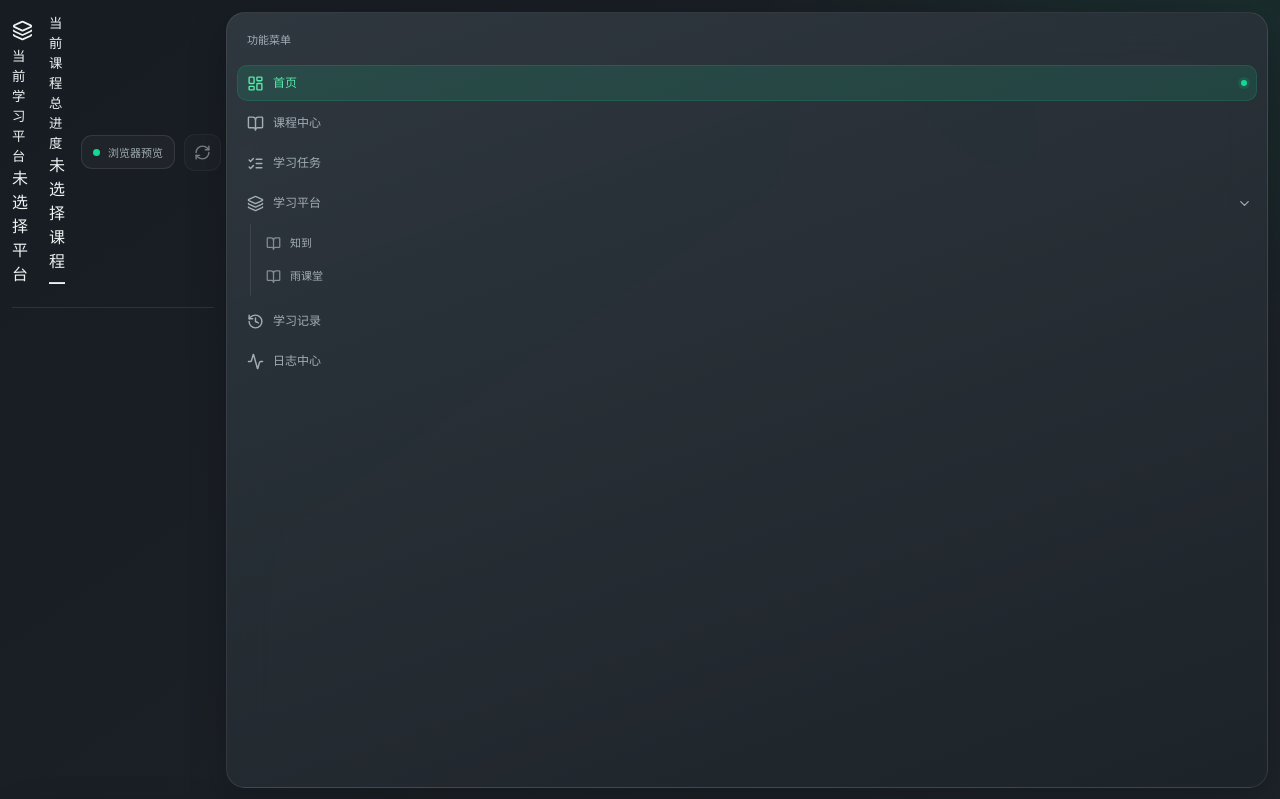
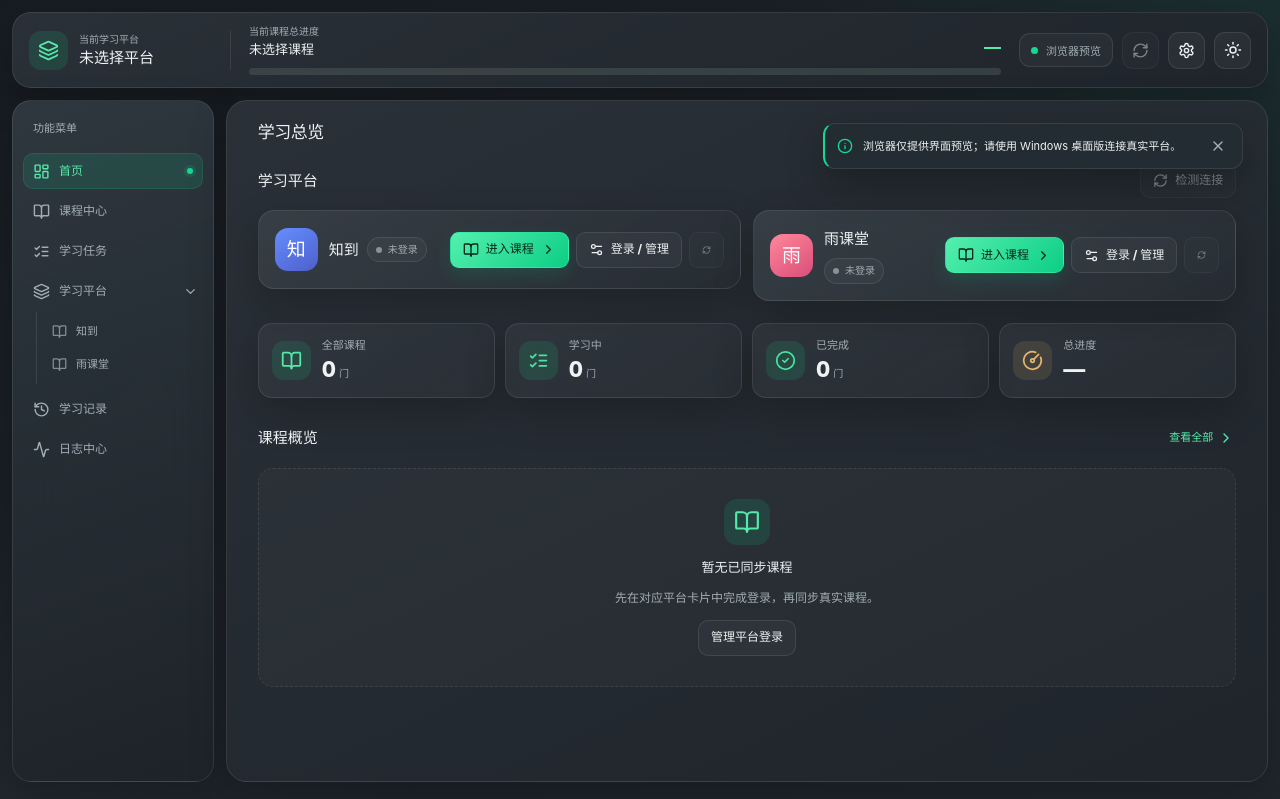
Before and after one commit to 07xh/StudyFlow, a React (Vite) app in the folder frontend/: page / in a window 1280 px wide. Shown: the top 799 px of the page. Built offline with nearby package versions, Linux system fonts and the light colour scheme.

Commit message:
ui: align sidebar below LightC-style shared course status row and style collapsible panels

```diff
--- a/frontend/src/ui/foundation.css
+++ b/frontend/src/ui/foundation.css
@@ -1638,3 +1638,218 @@
 }
 
 .sf-shell .sf-course-workspace>section{margin:0}
+
+
+/* LightC three-region layout: full-width status row above permanent left rail. */
+.app.sf-shell{
+  grid-template-rows:auto minmax(0,1fr);
+  align-items:start;
+}
+.sf-shell .sf-workspace-header{
+  grid-column:1 / -1;
+  grid-row:1;
+  display:grid;
+  grid-template-columns:clamp(172px,16vw,202px) minmax(0,1fr) auto;
+  align-items:center;
+  gap:18px;
+  min-width:0;
+  margin:0;
+  padding:12px 16px;
+  border:1px solid var(--line);
+  border-radius:19px;
+  background:linear-gradient(155deg,rgba(43,50,57,.94),rgba(31,37,43,.96));
+  box-shadow:var(--soft-shadow);
+  backdrop-filter:blur(22px);
+  -webkit-backdrop-filter:blur(22px);
+}
+.sf-shell:not(.dark) .sf-workspace-header{
+  background:linear-gradient(155deg,rgba(255,255,255,.98),rgba(245,249,246,.97));
+}
+.sf-shell .sf-workspace-platform{
+  display:flex;
+  align-items:center;
+  min-width:0;
+  gap:11px;
+  padding-right:14px;
+  border-right:1px solid var(--line);
+}
+.sf-shell .sf-workspace-platform-icon{
+  display:grid;
+  place-items:center;
+  flex:none;
+  width:39px;
+  height:39px;
+  color:var(--accent-text);
+  background:var(--soft-accent);
+  border-radius:12px;
+}
+.sf-shell .sf-workspace-platform-copy,.sf-shell .sf-workspace-progress-course{
+  display:grid;
+  min-width:0;
+  gap:4px;
+}
+.sf-shell .sf-workspace-platform small,
+.sf-shell .sf-workspace-progress-course small{
+  color:var(--muted);
+  font-size:10px;
+  line-height:1.2;
+}
+.sf-shell .sf-workspace-platform strong{
+  color:var(--text);
+  font-size:15px;
+  line-height:1.25;
+  overflow:hidden;
+  text-overflow:ellipsis;
+  white-space:nowrap;
+}
+.sf-shell .sf-workspace-progress{min-width:0}
+.sf-shell .sf-workspace-progress-head{
+  display:flex;
+  justify-content:space-between;
+  align-items:end;
+  gap:14px;
+  min-width:0;
+}
+.sf-shell .sf-workspace-progress-course strong{
+  color:var(--text);
+  font-size:13px;
+  line-height:1.25;
+  overflow:hidden;
+  text-overflow:ellipsis;
+  white-space:nowrap;
+}
+.sf-shell .sf-workspace-progress-value{
+  flex:none;
+  color:var(--accent-text);
+  font-size:17px;
+  font-weight:750;
+  font-variant-numeric:tabular-nums;
+}
+.sf-shell .sf-workspace-progress-track{
+  height:7px;
+  margin-top:11px;
+  overflow:hidden;
+  border-radius:999px;
+  background:rgba(147,164,157,.18);
+}
+.sf-shell .sf-workspace-progress-track>span{
+  display:block;
+  height:100%;
+  border-radius:inherit;
+  background:linear-gradient(90deg,#0ecb83,#58edb0);
+  transition:width .25s ease;
+}
+.sf-shell .sf-floating-nav{
+  grid-column:1;
+  grid-row:2;
+  top:12px;
+  height:calc(100vh - 118px);
+  min-height:320px;
+}
+.sf-shell .main{
+  grid-column:2;
+  grid-row:2;
+  min-height:calc(100vh - 118px);
+}
+.sf-shell .main>.sf-page-heading{margin:0 0 17px}
+.sf-shell .main>.sf-page-heading h1{
+  margin:0;
+  color:var(--text);
+  font-size:17px;
+  line-height:1.4;
+  font-weight:720;
+}
+.sf-shell .sf-platform-workspace,.sf-shell .sf-course-workspace{
+  display:flex;
+  flex-direction:column;
+  gap:11px;
+  min-width:0;
+}
+.sf-shell .main .sf-fold{
+  display:block;
+  min-width:0;
+  margin:0;
+  overflow:hidden;
+  border:1px solid var(--line);
+  border-radius:15px;
+  background:linear-gradient(150deg,rgba(255,255,255,.045),rgba(255,255,255,.015));
+}
+.sf-shell:not(.dark) .main .sf-fold{background:var(--panel)}
+.sf-shell .sf-fold-toggle{
+  display:flex;
+  justify-content:space-between;
+  align-items:center;
+  width:100%;
+  min-height:45px;
+  padding:11px 15px;
+  border:0;
+  background:transparent;
+  color:var(--text);
+  text-align:left;
+  cursor:pointer;
+}
+.sf-shell .sf-fold-toggle strong{
+  min-width:0;
+  font-size:13px;
+  font-weight:700;
+}
+.sf-shell .sf-fold-toggle svg{
+  flex:none;
+  color:var(--muted);
+  transition:transform .18s ease;
+}
+.sf-shell .sf-fold-chevron-closed{transform:rotate(-90deg)}
+.sf-shell .sf-fold-toggle:hover{background:var(--soft-accent)}
+.sf-shell .sf-fold-toggle:focus-visible{outline:2px solid var(--accent);outline-offset:-3px}
+.sf-shell .sf-fold-body{
+  display:grid;
+  min-width:0;
+  gap:11px;
+  padding:0 13px 14px;
+}
+.sf-shell .sf-fold-body[hidden]{display:none!important}
+.sf-shell .sf-fold-body>section,
+.sf-shell .sf-fold-body>article,
+.sf-shell .sf-fold-body>.sf-platform-task-section,
+.sf-shell .sf-fold-body>.legacy-playback-panel{
+  width:100%;
+  margin:0;
+}
+.sf-shell .sf-course-evidence{
+  display:block;
+  color:var(--muted);
+  font-size:11px;
+  line-height:1.5;
+}
+.sf-shell .main .sf-platform-workspace>.sf-platform-detail{margin:0}
+@media(max-width:900px){
+  .sf-shell .sf-workspace-header{
+    grid-template-columns:168px minmax(0,1fr) auto;
+    gap:10px;
+    padding:11px;
+  }
+  .sf-shell .sf-mode{display:none}
+}
+@media(max-width:720px){
+  .sf-shell .sf-workspace-header{grid-template-columns:144px minmax(0,1fr) auto}
+  .sf-shell .sf-workspace-platform-icon{width:30px;height:30px}
+  .sf-shell .sf-workspace-platform{gap:7px;padding-right:9px}
+  .sf-shell .sf-workspace-header .theme-button{width:31px;height:31px}
+  .sf-shell .sf-header-actions{gap:5px}
+}
+@media(max-width:600px){
+  .sf-shell .sf-workspace-header{
+    grid-template-columns:minmax(0,1fr) minmax(0,1.3fr);
+    row-gap:8px;
+  }
+  .sf-shell .sf-header-actions{grid-column:1/-1;justify-content:flex-end}
+  .sf-shell .sf-workspace-platform{border-right:0}
+}
+@media(max-width:500px){
+  .sf-shell .sf-workspace-progress-course strong{font-size:11px}
+  .sf-shell .sf-workspace-progress-value{font-size:13px}
+  .sf-shell .sf-fold-body{padding:0 9px 10px}
+}
+@media(prefers-reduced-motion:reduce){
+  .sf-shell .sf-fold-toggle svg,.sf-shell .sf-workspace-progress-track>span{transition:none}
+}
```
